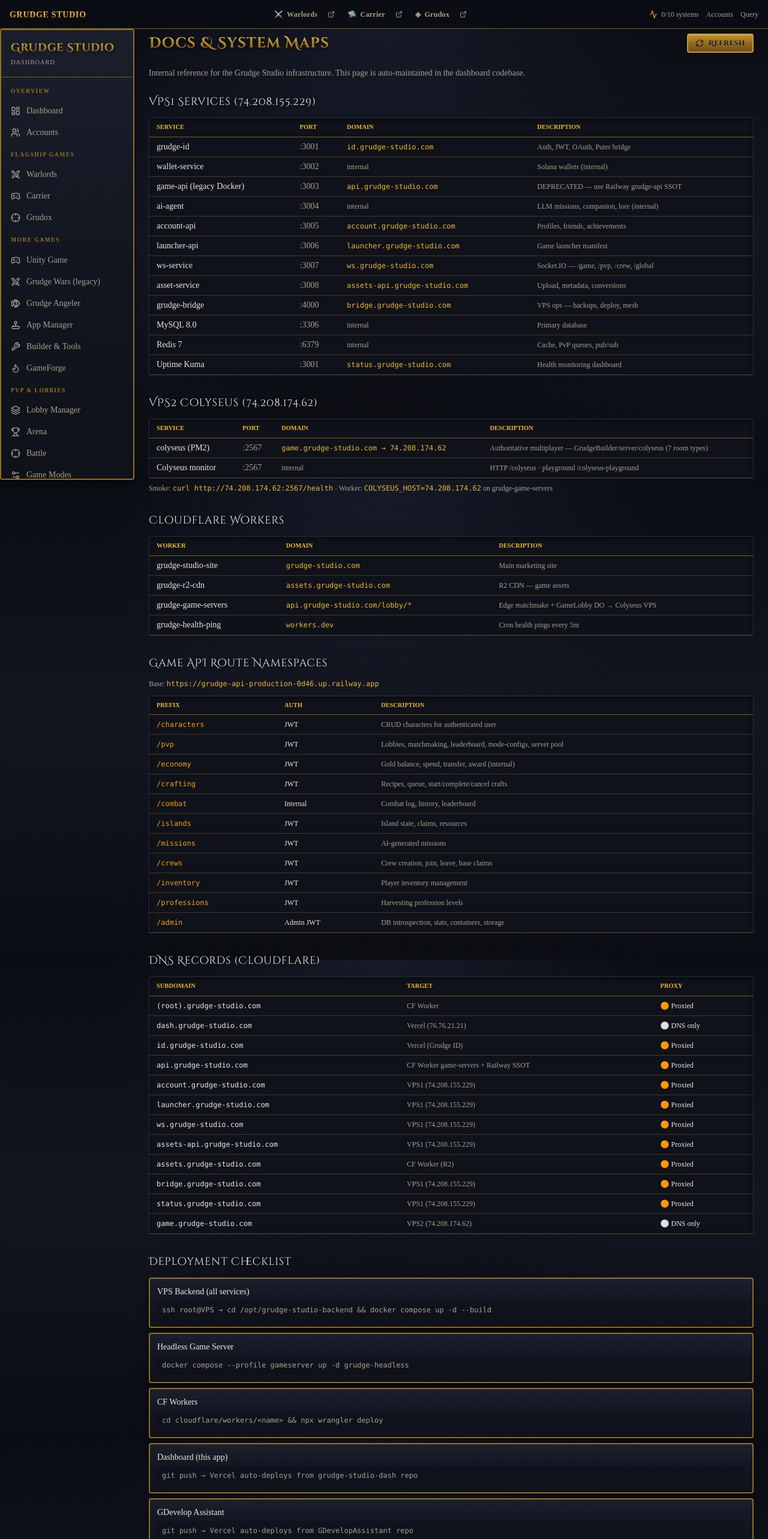
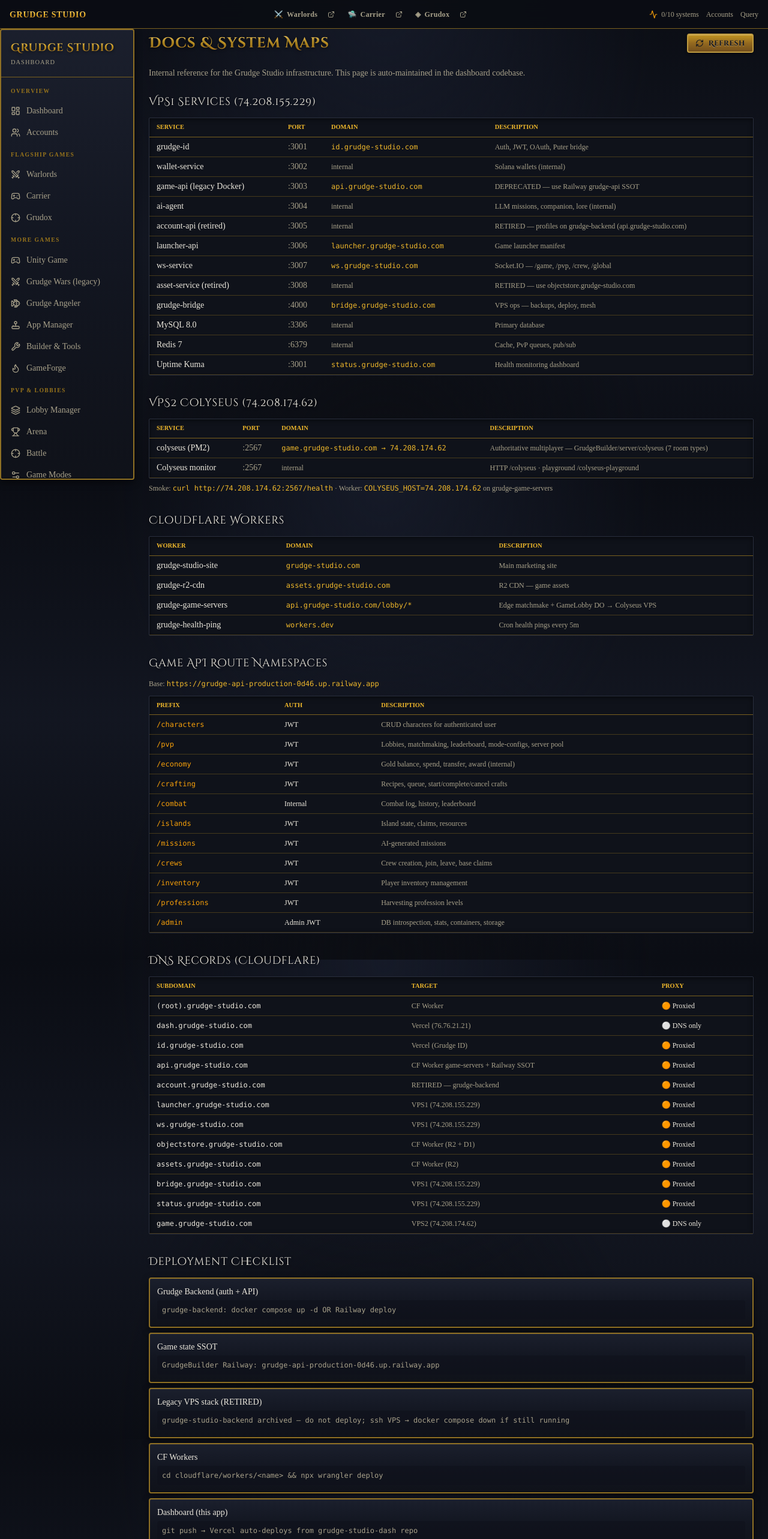
Before and after one commit to MolochDaGod/grudge-studio-dash, a React (Vite) app: page /docs in a window 1280 px wide. Shown: the top 2566 px of the page at 60% size. Built offline with nearby package versions, Linux system fonts and the light colour scheme; no server answers; a web font is replaced by a local one.

Commit message:
fix: retire grudge-studio-backend refs, point fleet at grudge-backend + objectstore

```diff
--- a/src/lib/config.ts
+++ b/src/lib/config.ts
@@ -5,14 +5,14 @@ export const GAME_API_BASE =
 export const API = {
   auth: import.meta.env.VITE_AUTH_URL || "https://id.grudge-studio.com",
   api: GAME_API_BASE,
-  account: import.meta.env.VITE_ACCOUNT_URL || "https://account.grudge-studio.com",
+  account: import.meta.env.VITE_ACCOUNT_URL || "https://api.grudge-studio.com",
   survival: import.meta.env.VITE_SURVIVAL_API_URL || "https://survival-api-production.up.railway.app",
   launcher: import.meta.env.VITE_LAUNCHER_URL || "https://launcher.grudge-studio.com",
   ws: import.meta.env.VITE_WS_URL || "wss://ws.grudge-studio.com",
   colyseus: import.meta.env.VITE_COLYSEUS_URL || "http://74.208.174.62:2567",
   gameServers:
     import.meta.env.VITE_GAME_SERVERS_URL || "https://grudge-game-servers.grudge.workers.dev",
-  assetsApi: "https://assets-api.grudge-studio.com",
+  assetsApi: "https://objectstore.grudge-studio.com",
   assetsCdn: "https://assets.grudge-studio.com",
 } as const;
 
@@ -106,13 +106,13 @@ export interface ServiceDef {
 export const SERVICES: ServiceDef[] = [
   { key: "auth", name: "Grudge ID", url: API.auth, description: "id.grudge-studio.com — Authentication, JWT, OAuth" },
   { key: "api", name: "Game API", url: API.api, description: "Railway grudge-api — Characters, PvP, economy, crafting (Postgres SSOT)" },
-  { key: "account", name: "Account API", url: API.account, description: "account.grudge-studio.com — Profiles, friends, achievements" },
+  { key: "account", name: "Account API", url: API.account, description: "api.grudge-studio.com — Profiles, friends, achievements (grudge-backend)" },
   { key: "survival", name: "Nexus API", url: API.survival, description: "Grudox / Grudge Nexus — accounts, characters, masks, world saves (Railway)" },
   { key: "launcher", name: "Launcher", url: API.launcher, description: "launcher.grudge-studio.com — Game launcher manifest" },
   { key: "ws", name: "WebSocket", url: `https://${API.ws.replace("wss://", "")}`, description: "ws.grudge-studio.com — Real-time PvP, island, crew events" },
   { key: "colyseus", name: "Colyseus (Windows VPS)", url: API.colyseus, description: "74.208.174.62:2567 — Authoritative multiplayer rooms (PM2)" },
   { key: "game-servers", name: "Game Servers Worker", url: API.gameServers, description: "Edge matchmake + GameLobby DO → Colyseus VPS" },
-  { key: "assets-api", name: "Asset Service", url: API.assetsApi, description: "assets-api.grudge-studio.com — Upload, metadata, conversions" },
+  { key: "assets-api", name: "ObjectStore API", url: API.assetsApi, description: "objectstore.grudge-studio.com — Catalog JSON, upload, metadata" },
   { key: "forge-api", name: "GameForge API", url: "https://forge-api.grudge-studio.com", description: "forge-api.grudge-studio.com — Scene editor backend, AI worker, R2 storage, navmesh" },
 ];
 
@@ -280,11 +280,11 @@ export const GRUDGE_APPS: GrudgeApp[] = [
   },
   {
     id: "grudge-backend",
-    name: "Grudge Studio Backend",
-    description: "VPS backend — Grudge ID, wallet, game API, Nginx, CI/CD",
+    name: "Grudge Backend (unified API)",
+    description: "Auth gateway + unified API — id.grudge-studio.com, api.grudge-studio.com",
     category: "infra",
-    liveUrl: "",
-    repo: "MolochDaGod/grudge-studio-backend",
+    liveUrl: "https://id.grudge-studio.com",
+    repo: "MolochDaGod/grudge-backend",
     icon: "🖥️",
     embeddable: false,
     backend: ["api", "auth", "account", "ws", "minio"],
--- a/src/lib/railwayFleet.ts
+++ b/src/lib/railwayFleet.ts
@@ -92,11 +92,11 @@ export const RAILWAY_FLEET: RailwayFleetEntry[] = [
     id: "warlords-rpg",
     project: "grudge-warlords-rpg",
     service: "grudge-warlords-rpg",
-    repo: "MolochDaGod/grudge-studio-backend (audit)",
+    repo: "Grudge-Warlords/grudge-studio-backend (archived)",
     game: "Warlords",
-    purpose: "Experimental Warlords RPG Railway backend — separate from VPS game-api.",
-    status: "experimental",
-    action: "REVIEW — consolidate on api.grudge-studio.com or delete",
+    purpose: "Legacy Warlords VPS microservices — superseded by grudge-backend + GrudgeBuilder Railway.",
+    status: "deprecated",
+    action: "DELETE Railway project — VPS stack retired",
   },
   {
     id: "rts-grudge",
@@ -154,7 +154,7 @@ export const RAILWAY_FLEET: RailwayFleetEntry[] = [
     id: "dudegolf",
     project: "DudeGolf",
     service: "(unlinked)",
-    purpose: "Stale Railway project — linked from grudge-studio-backend desktop path.",
+    purpose: "Stale Railway project — unrelated to current fleet.",
     status: "deprecated",
     action: "DELETE or rename — unrelated to Grudge fleet",
   },
--- a/src/pages/Docs.tsx
+++ b/src/pages/Docs.tsx
@@ -10,10 +10,10 @@ const VPS_SERVICES = [
   { name: "wallet-service", port: 3002, domain: null, desc: "Solana wallets (internal)" },
   { name: "game-api (legacy Docker)", port: 3003, domain: "api.grudge-studio.com", desc: "DEPRECATED — use Railway grudge-api SSOT" },
   { name: "ai-agent", port: 3004, domain: null, desc: "LLM missions, companion, lore (internal)" },
-  { name: "account-api", port: 3005, domain: "account.grudge-studio.com", desc: "Profiles, friends, achievements" },
+  { name: "account-api (retired)", port: 3005, domain: null, desc: "RETIRED — profiles on grudge-backend (api.grudge-studio.com)" },
   { name: "launcher-api", port: 3006, domain: "launcher.grudge-studio.com", desc: "Game launcher manifest" },
   { name: "ws-service", port: 3007, domain: "ws.grudge-studio.com", desc: "Socket.IO — /game, /pvp, /crew, /global" },
-  { name: "asset-service", port: 3008, domain: "assets-api.grudge-studio.com", desc: "Upload, metadata, conversions" },
+  { name: "asset-service (retired)", port: 3008, domain: null, desc: "RETIRED — use objectstore.grudge-studio.com" },
   { name: "grudge-bridge", port: 4000, domain: "bridge.grudge-studio.com", desc: "VPS ops — backups, deploy, mesh" },
   { name: "MySQL 8.0", port: 3306, domain: null, desc: "Primary database" },
   { name: "Redis 7", port: 6379, domain: null, desc: "Cache, PvP queues, pub/sub" },
@@ -37,10 +37,10 @@ const DNS_RECORDS = [
   { sub: "dash", target: "Vercel (76.76.21.21)", proxied: false },
   { sub: "id", target: "Vercel (Grudge ID)", proxied: true },
   { sub: "api", target: "CF Worker game-servers + Railway SSOT", proxied: true },
-  { sub: "account", target: `VPS1 (${VPS_IP})`, proxied: true },
+  { sub: "account", target: "RETIRED — grudge-backend", proxied: true },
   { sub: "launcher", target: `VPS1 (${VPS_IP})`, proxied: true },
   { sub: "ws", target: `VPS1 (${VPS_IP})`, proxied: true },
-  { sub: "assets-api", target: `VPS1 (${VPS_IP})`, proxied: true },
+  { sub: "objectstore", target: "CF Worker (R2 + D1)", proxied: true },
   { sub: "assets", target: "CF Worker (R2)", proxied: true },
   { sub: "bridge", target: `VPS1 (${VPS_IP})`, proxied: true },
   { sub: "status", target: `VPS1 (${VPS_IP})`, proxied: true },
@@ -48,8 +48,9 @@ const DNS_RECORDS = [
 ];
 
 const DEPLOY_STEPS = [
-  { service: "VPS Backend (all services)", cmd: "ssh root@VPS → cd /opt/grudge-studio-backend && docker compose up -d --build" },
-  { service: "Headless Game Server", cmd: "docker compose --profile gameserver up -d grudge-headless" },
+  { service: "Grudge Backend (auth + API)", cmd: "grudge-backend: docker compose up -d OR Railway deploy" },
+  { service: "Game state SSOT", cmd: "GrudgeBuilder Railway: grudge-api-production-0d46.up.railway.app" },
+  { service: "Legacy VPS stack (RETIRED)", cmd: "grudge-studio-backend archived — do not deploy; ssh VPS → docker compose down if still running" },
   { service: "CF Workers", cmd: "cd cloudflare/workers/<name> && npx wrangler deploy" },
   { service: "Dashboard (this app)", cmd: "git push → Vercel auto-deploys from grudge-studio-dash repo" },
   { service: "GDevelop Assistant", cmd: "git push → Vercel auto-deploys from GDevelopAssistant repo" },
```
Also changed, not shown: 1 other file (tests, documents, lock files or other folders).
